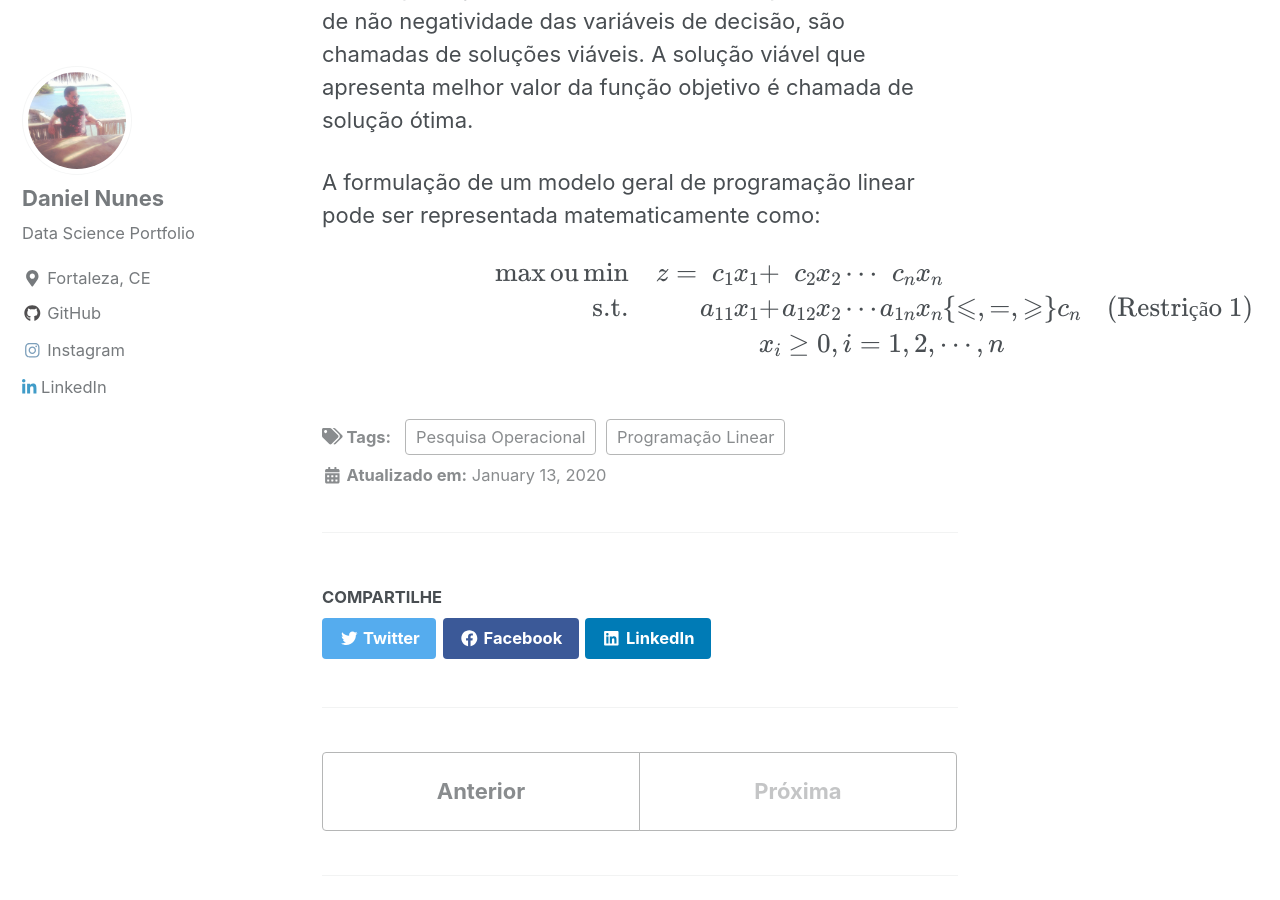
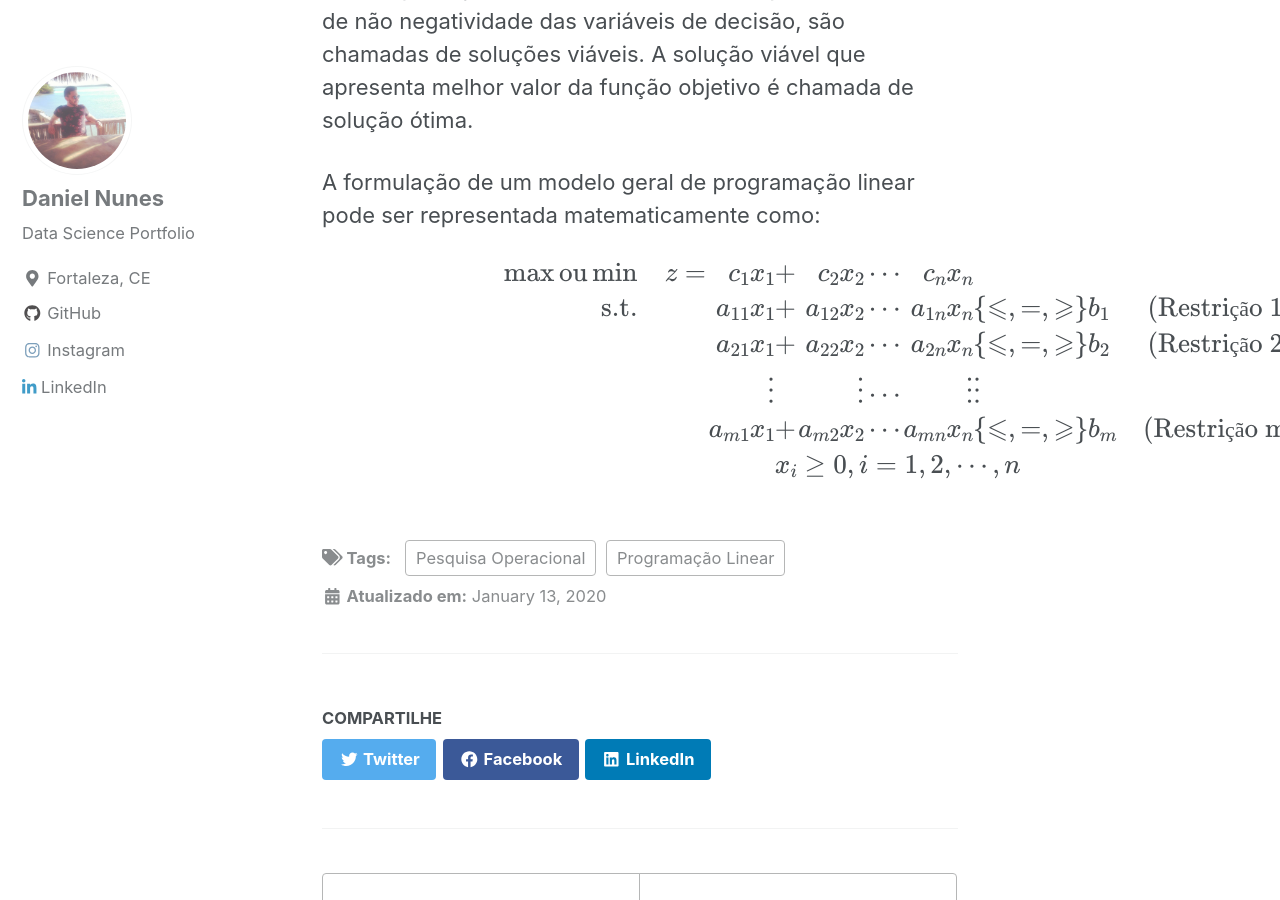
Before and after one commit to danielmnunes/danielmnunes.github.io, a Jekyll site: the page built from _posts/2020-01-13-PL-Introducao.md, in a window 1280 px wide and 900 px high, scrolled down 1857 px. Built offline with Jekyll 4.4.1, drawn with Linux system fonts in a browser that asks for light colours; cached includes are drawn as plain includes; nearby versions of some CDN libraries; formulas are drawn with MathJax 3; comment, search, counter and statistics services are not loaded; some of the changed text lies outside the part shown.

Commit message:
Update 2020-01-13-PL-Introducao.md

```diff
--- a/_posts/2020-01-13-PL-Introducao.md
+++ b/_posts/2020-01-13-PL-Introducao.md
@@ -28,9 +28,12 @@ As soluções que satisfazem todas as restrições, inclusive as de não negativ
 
 A formulação de um modelo geral de programação linear pode ser representada matematicamente como:
 
-$$ \begin{alignat}{3}
+$$ \begin{alignat}{6}
   \max \mbox{ou} \min \quad & z = &  c_{1} x_{1}  & + & c_{2} x_{2}  & \cdots &  c_{n} x_{n}  &    && \\
-  \mbox{s.t.} \quad         &     &  a_{11} x_{1} & + & a_{12} x_{2} & \cdots &  a_{1n} x_{n} & \left \{ \leqslant , = , \geqslant  \right \} c_{n} && \tag{Restrição 1} \\
+  \mbox{s.t.} \quad         &     &  a_{11} x_{1} & + & a_{12} x_{2} & \cdots &  a_{1n} x_{n} & \left \{ \leqslant , = , \geqslant  \right \} b_{1} && \tag{Restrição 1} \\
+                            &     &  a_{21} x_{1} & + & a_{22} x_{2} & \cdots &  a_{2n} x_{n} & \left \{ \leqslant , = , \geqslant  \right \} b_{2} && \tag{Restrição 2} \\
+                            &     &  \vdots       &   & \vdots  & \cdots &  \vdots  & \vdots &&  \\
+                            &     &  a_{m1} x_{1} & + & a_{m2} x_{2} & \cdots &  a_{mn} x_{n} & \left \{ \leqslant , = , \geqslant  \right \} b_{m} && \tag{Restrição m} \\
                             &     & \rlap{x_i \ge 0, i = 1, 2, \cdots ,n }
 \end{alignat}
 $$
```
